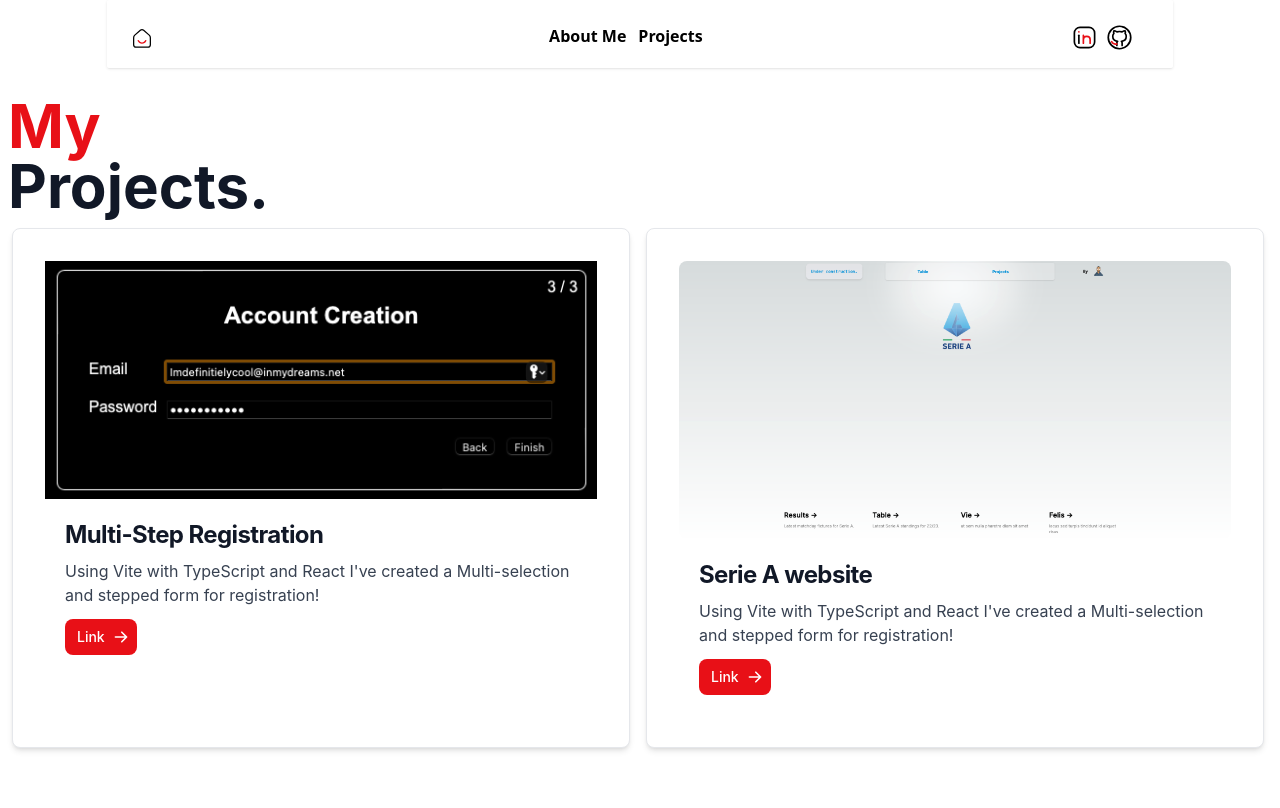
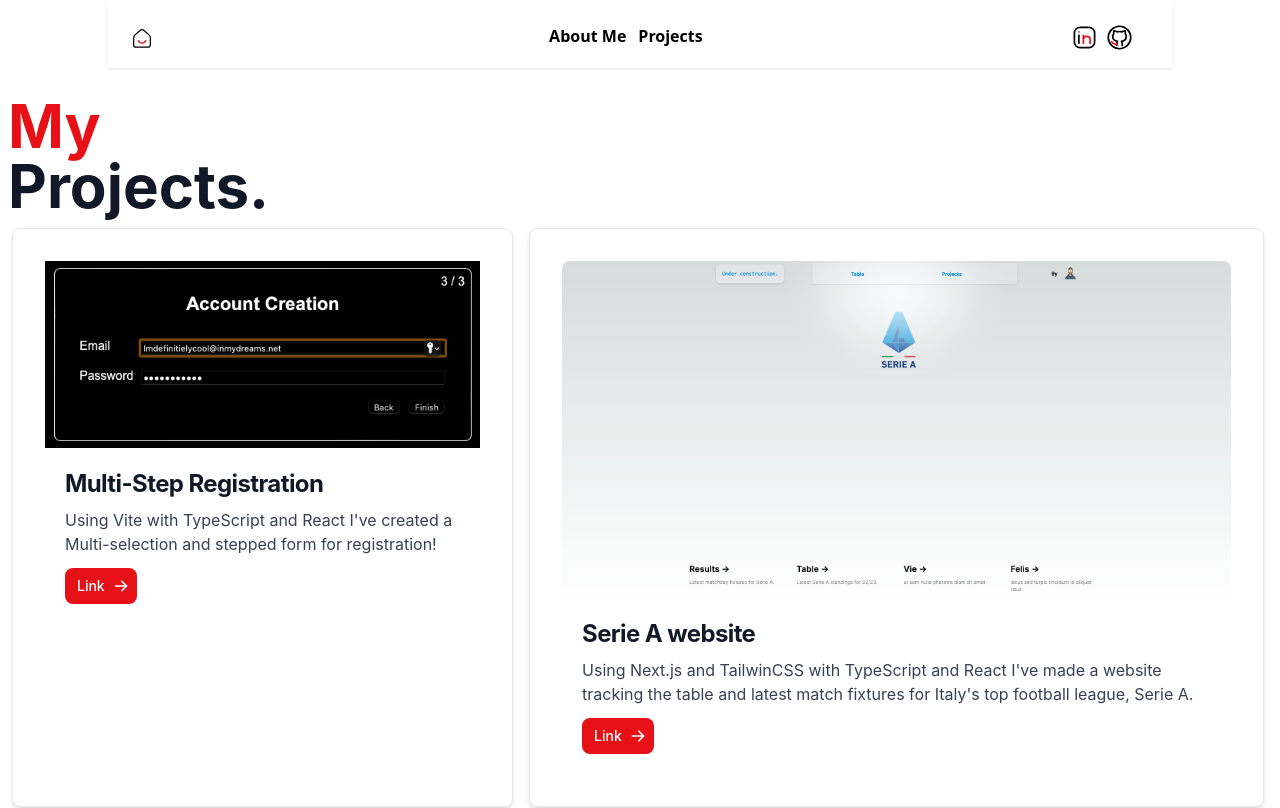
Before and after one commit to salahraja/portfolio, a Next.js app: page /projects in a window 1280 px wide. Shown: the top 808 px of the page. Built offline with nearby package versions, Linux system fonts and the light colour scheme.

Commit message:
fixed serie description

```diff
--- a/components/card.tsx
+++ b/components/card.tsx
@@ -66,8 +66,9 @@ export default function NewCard() {
             </h5>
           </Link>
           <p className="mb-3 font-normal text-gray-700 dark:text-gray-400">
-            Using Vite with TypeScript and React I&apos;ve created a
-            Multi-selection and stepped form for registration!
+            Using Next.js and TailwinCSS with TypeScript and React I&apos;ve
+            made a website tracking the table and latest match fixtures for
+            Italy&apos;s top football league, Serie A.
           </p>
           <Link
             href={"https://football-scores-eo9m5m6d5-salahraja.vercel.app/"}
```
